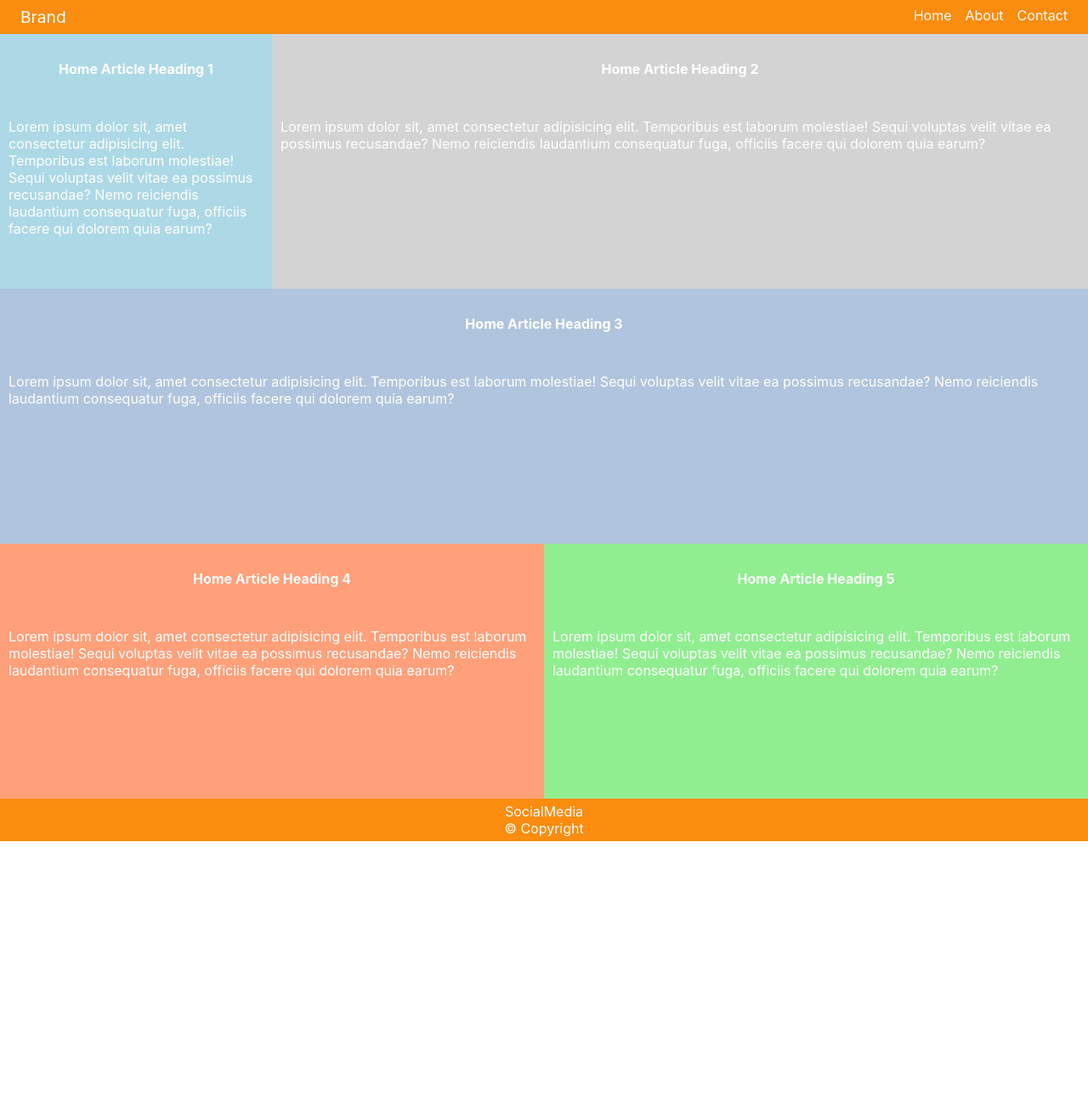
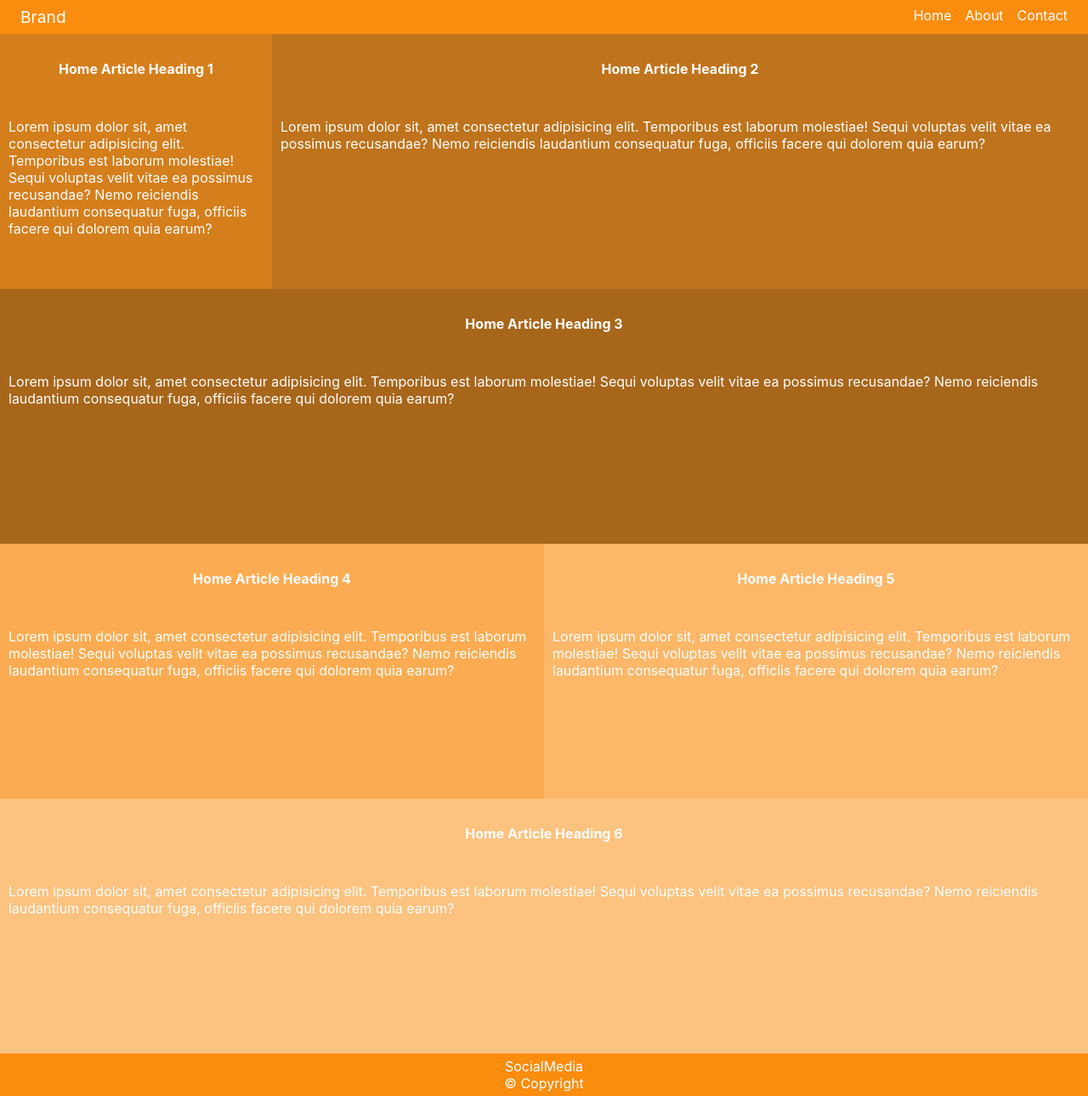
Before and after one commit to slamdunc123/react-starter-template2, a React (Create React App) app: page / in a window 1280 px wide. Shown: the whole page at 85% size. Before the commit the page ends 990 px from the top, so only its background shows below. Built offline with nearby package versions, Linux system fonts and the light colour scheme.

Commit message:
added additional section to home page - changed home page scss to use scss variables

```diff
--- a/src/components/pages/Home.js
+++ b/src/components/pages/Home.js
@@ -79,6 +79,21 @@ const Home = () => {
 					</div>
 				</article>
 			</section>
+            <section className='home-section'>
+                <article className='home-article' id='home-article__six'>
+					<div className='home-article__heading'>
+						<h4>Home Article Heading 6</h4>
+					</div>
+					<div className='home-article__body'>
+						<p>
+							Lorem ipsum dolor sit, amet consectetur adipisicing elit.
+							Temporibus est laborum molestiae! Sequi voluptas velit vitae ea
+							possimus recusandae? Nemo reiciendis laudantium consequatur fuga,
+							officiis facere qui dolorem quia earum?
+						</p>
+					</div>
+				</article>
+            </section>
         </div>
     )
 }
--- a/src/components/pages/Home.scss
+++ b/src/components/pages/Home.scss
@@ -1,3 +1,5 @@
+@import '../../scss/variables.scss';
+
 .home-section {
 	display: flex;
 	flex-direction: column;
@@ -29,7 +31,7 @@
 }
 
 #home-article__one {
-	background-color: lightblue;
+	background-color: rgba(darken($base-color, 10%), 0.9);
 	color: #fff;
 
 	@media (min-width: 768px) {
@@ -38,7 +40,7 @@
 }
 
 #home-article__two {
-	background-color: lightgrey;
+	background-color: rgba(darken($base-color, 15%), 0.9);
 	color: #fff;
 
 	@media (min-width: 768px) {
@@ -47,7 +49,7 @@
 }
 
 #home-article__three {
-	background-color: lightsteelblue;
+	background-color: rgba(darken($base-color, 20%), 0.9);
 	color: #fff;
 
 	@media (min-width: 768px) {
@@ -56,7 +58,7 @@
 }
 
 #home-article__four {
-	background-color: lightsalmon;
+	background-color: rgba(lighten($base-color, 10%), 0.9);
 	color: #fff;
 
 	@media (min-width: 768px) {
@@ -65,10 +67,19 @@
 }
 
 #home-article__five {
-	background-color: lightgreen;
+	background-color: rgba(lighten($base-color, 15%), 0.9);
 	color: #fff;
 
 	@media (min-width: 768px) {
 		flex: 2;
 	}
 }
+
+#home-article__six {
+	background-color: rgba(lighten($base-color, 20%), 0.9);
+	color: #fff;
+
+	@media (min-width: 768px) {
+		flex: 1;
+	}
+}
```
